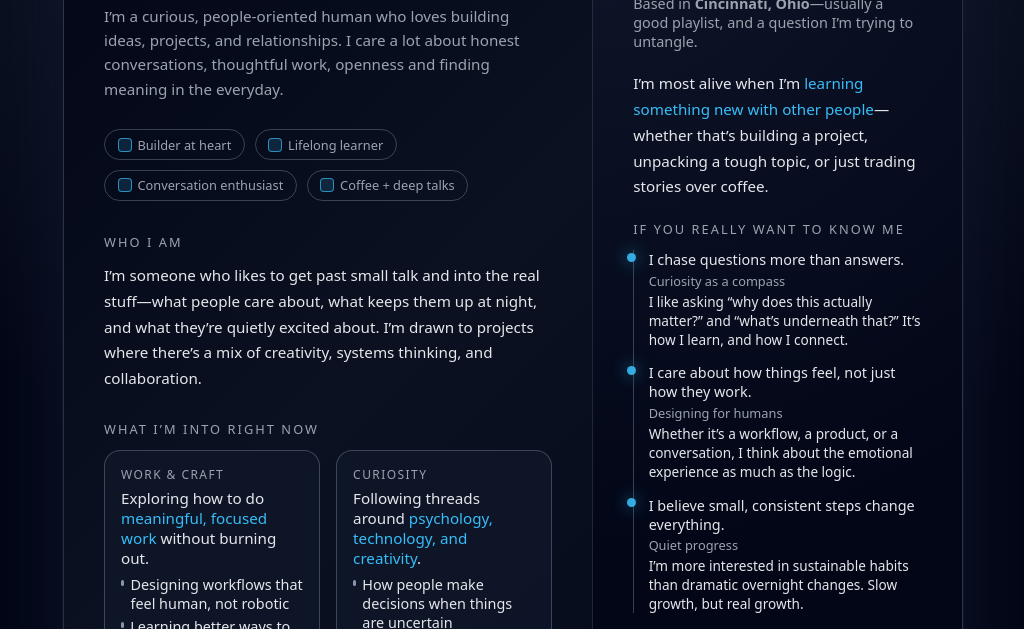
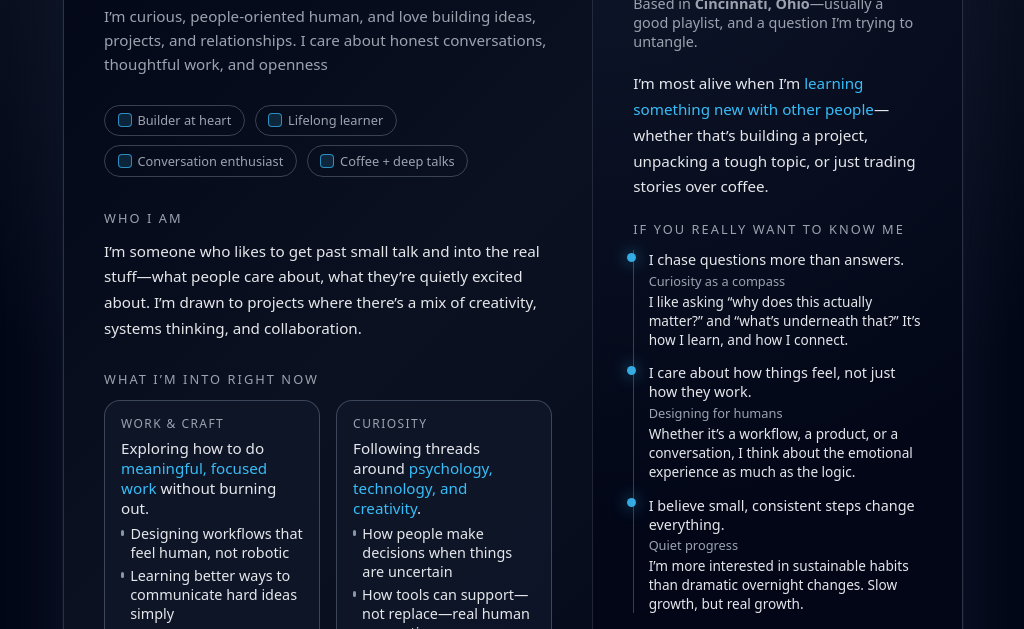
Before and after one commit to cejohnson124/cejohnson124.github.io, a plain HTML site: page index.html in a window 1280 px wide. Shown: the part 171-800 px from the top of the page, without its empty margins (127-1151 px from the left). Drawn offline with Linux system fonts and the light colour scheme.

Commit message:
Update index.html

```diff
--- a/index.html
+++ b/index.html
@@ -321,8 +321,8 @@
       <h1>Hey, I’m <span>Charlie</span>.</h1>
 
       <p class="subtitle">
-        I’m a curious, people‑oriented human who loves building ideas, projects, and relationships.
-        I care a lot about honest conversations, thoughtful work, openness and finding meaning in the everyday.
+        I’m curious, people‑oriented human, and love building ideas, projects, and relationships.
+        I care about honest conversations, thoughtful work, and openness
       </p>
 
       <div class="pill-row">
@@ -348,8 +348,8 @@
         <div class="section-title">Who I am</div>
         <p>
           I’m someone who likes to get past small talk and into the real stuff—what people care about,
-          what keeps them up at night, and what they’re quietly excited about.
-          I’m drawn to projects where there’s a mix of creativity, systems thinking, and collaboration.
+          what they’re quietly excited about.
+           I’m drawn to projects where there’s a mix of creativity, systems thinking, and collaboration.
         </p>
       </div>
 
```
